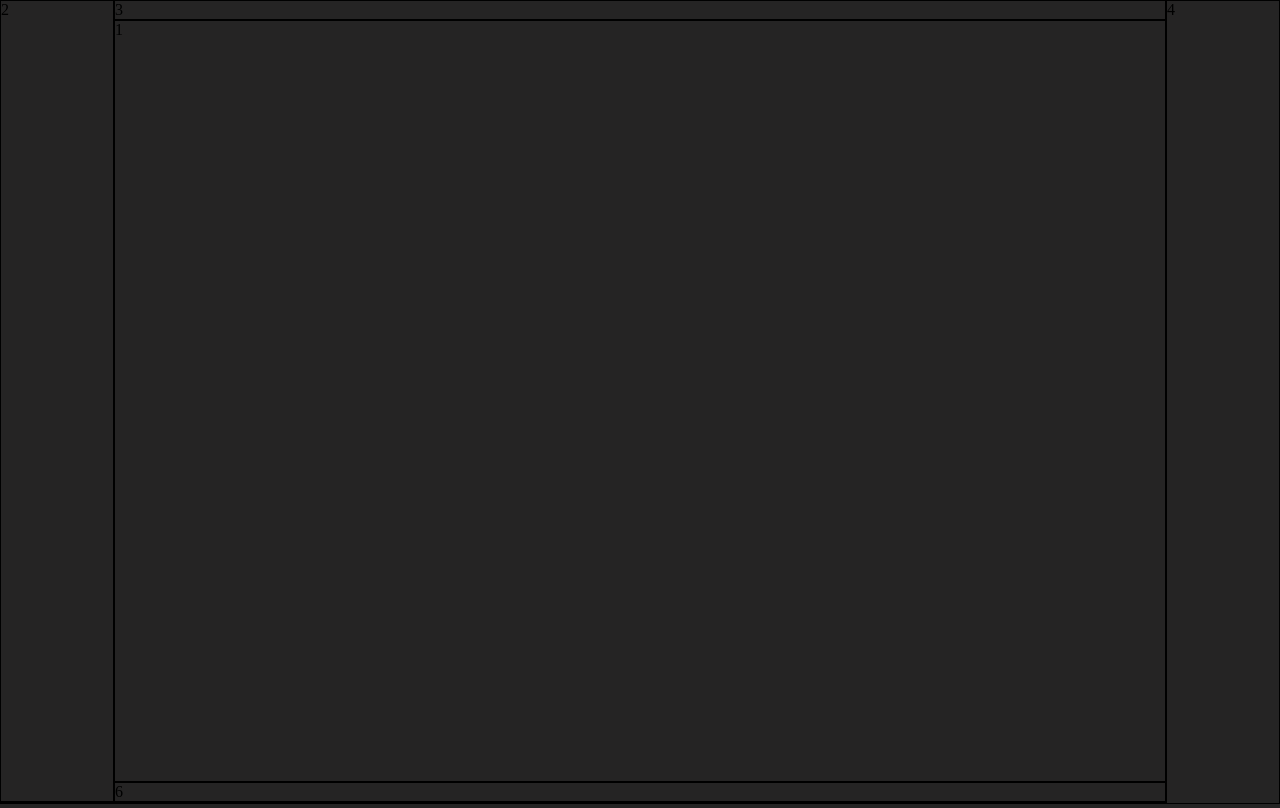
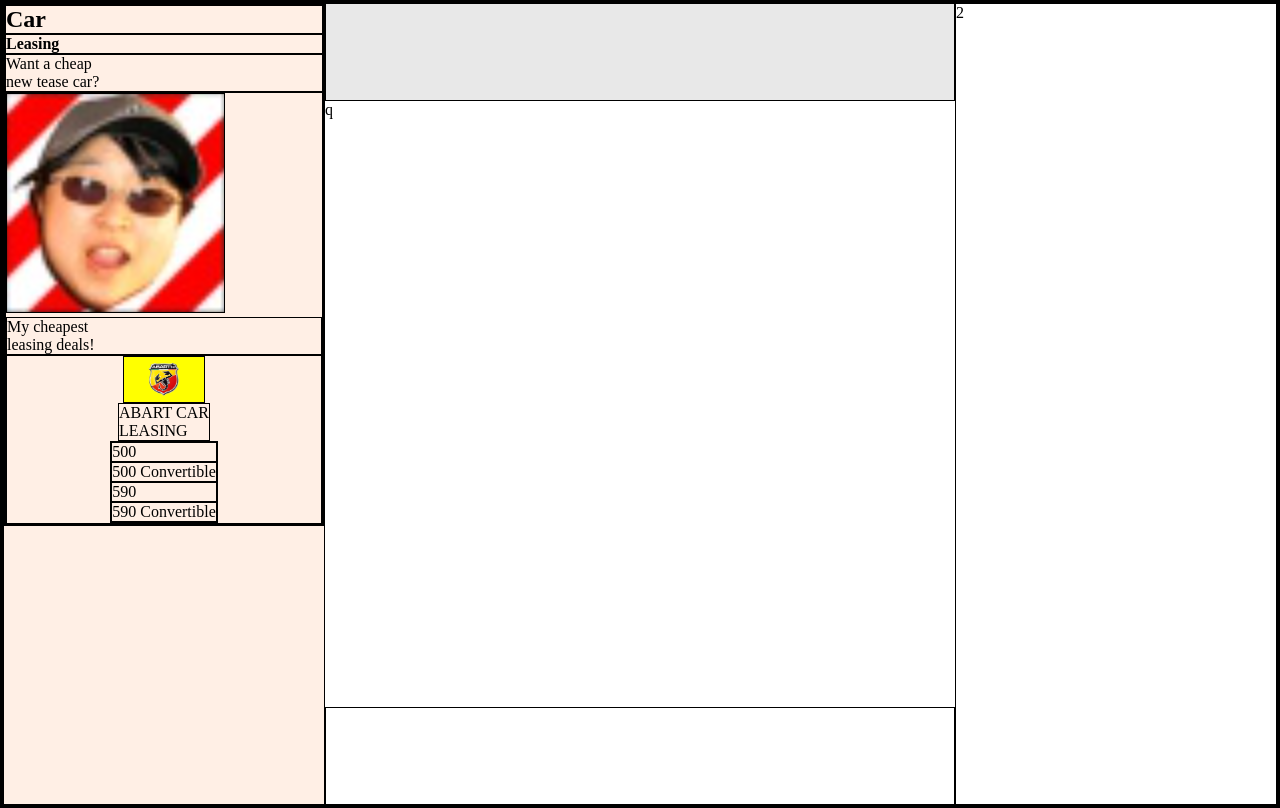
Before and after one commit to MarcoChavezB/Pagina_antigua, a plain HTML site: page index.html in a window 1280 px wide. Drawn offline with Linux system fonts and the light colour scheme.

Commit message:
avance aside 1

```diff
--- a/index.html
+++ b/index.html
@@ -10,13 +10,34 @@
 </head>
 <body>
     <div class="grid-container">
-        <div>1</div>
-        <div>2</div>
-        <div>3</div>
-        <div>4</div>
-        <div>6</div>
-        <div></div>
-        <div></div>
+        <body>q
+
+        </body>
+        <aside id="aside1">
+            <div class="txtS">
+                <h1>Car</h1>
+                <h4>Leasing</h4>
+                <p>Want a cheap <br> new tease car?</p>
+                <div class="img">
+                    <img src="img/Captura de pantalla 2023-05-26 224459.png" alt="imagen">
+                    <p>My cheapest <br> leasing deals!</p>
+                    <div class="carro1">
+                        <img src="img/Abarth-logo-1920x1080.png" alt="">
+                        <p>ABART CAR <br> LEASING</p>
+                        <div class="info">
+                            <li>500</li>
+                            <li>500 Convertible</li>
+                            <li>590</li>
+                            <li>590 Convertible</li>
+                        </div>
+                    </div>
+                </div>
+            </div>
+        </aside>
+        <header></header>
+        <aside id="aside2">2</aside>
+        <footer></footer>
+
     </div>
 </body>
 </html>
--- a/style.css
+++ b/style.css
@@ -1,6 +1,6 @@
 *{
     margin: 0;
-    background-color: #252424;
+    border: 1px solid black !important;
 }
 
 .grid-container{
@@ -8,25 +8,46 @@
     grid-template-columns: auto 1fr auto;
     grid-template-rows: auto 1fr auto;
 }
-.grid-container div{
-    border: 1px solid black !important;
-}
 
-.grid-container div:first-child{
+
+.grid-container body{
     grid-column: 2/3;
 }
 
-.grid-container div:nth-child(2){
-    width: 7em;
+.grid-container #aside1{
+    background-color:#ffefe5;
+    width: 20em;
     height: 100vh;
     grid-row: 1/4;
 }
-.grid-container div:nth-child(3){
-    width: em;
+
+.grid-container header{
+    background-color: #e8e8e8;
+    height: 6em;
     grid-row: 1 / span 1 ;
 }
 
-.grid-container div:nth-child(4){
-    width: 7em;
+.grid-container #aside2{
+    width: 20em;
     grid-row: 1 / span 4;
 }
+.grid-container footer{
+    height: 6em;
+}
+
+#aside1 .carro1{
+    display: flex;
+    flex-direction: column;
+    align-items: center;
+    justify-content: center;
+}
+
+#aside1 .carro1 img{
+    width: 80px;
+    background-color: yellow;;
+}
+
+#aside1 .info li{
+    display: flex;
+    list-style: none;
+}
```
Also changed, not shown: img/580b585b2edbce24c47b2c18-removebg-preview.png (added), img/Abarth-logo-1920x1080.png (added), img/Alfa-Romeo-emblema-removebg-preview.png (added), img/Captura de pantalla 2023-05-26 224459.png (added).
